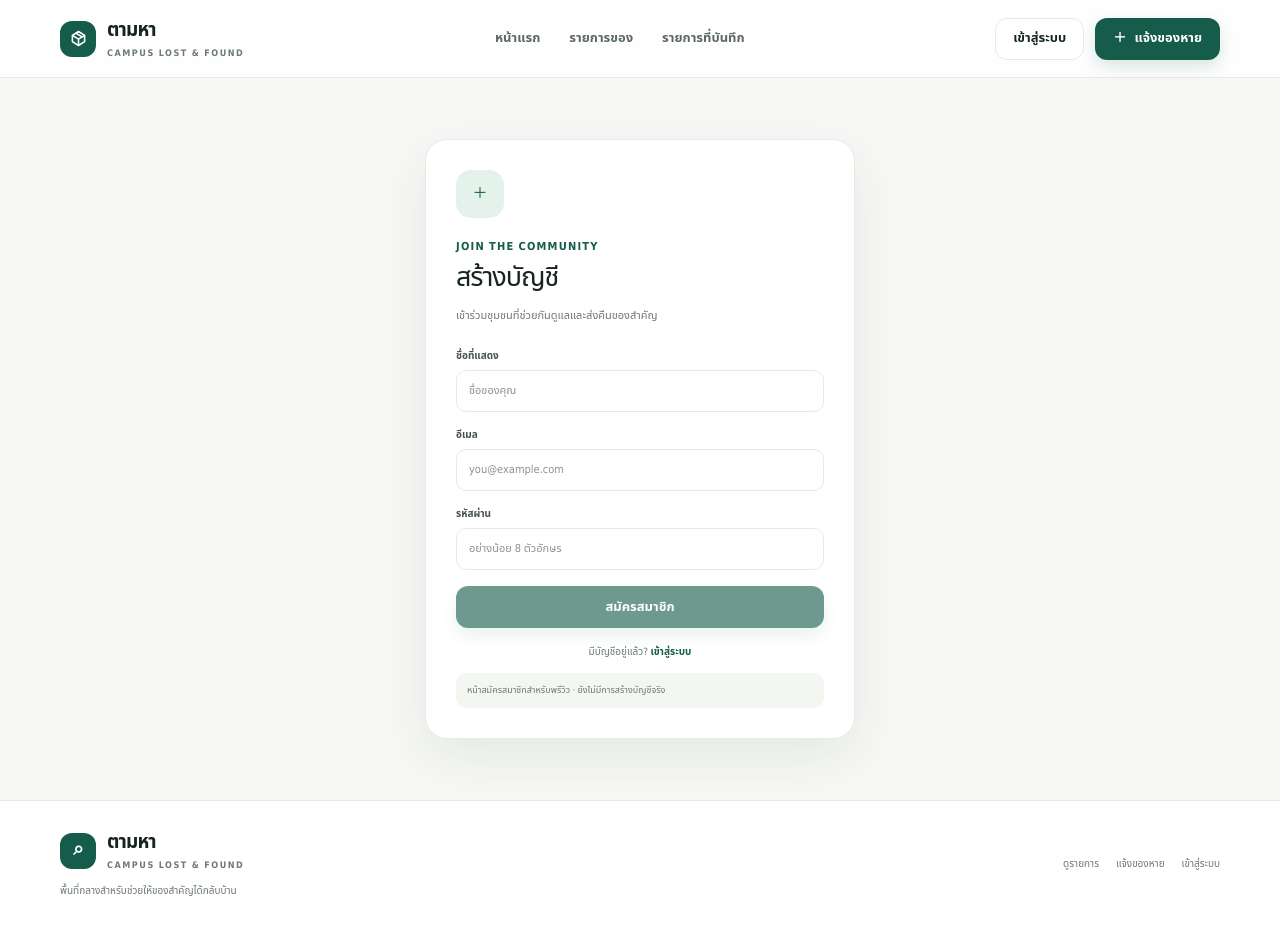
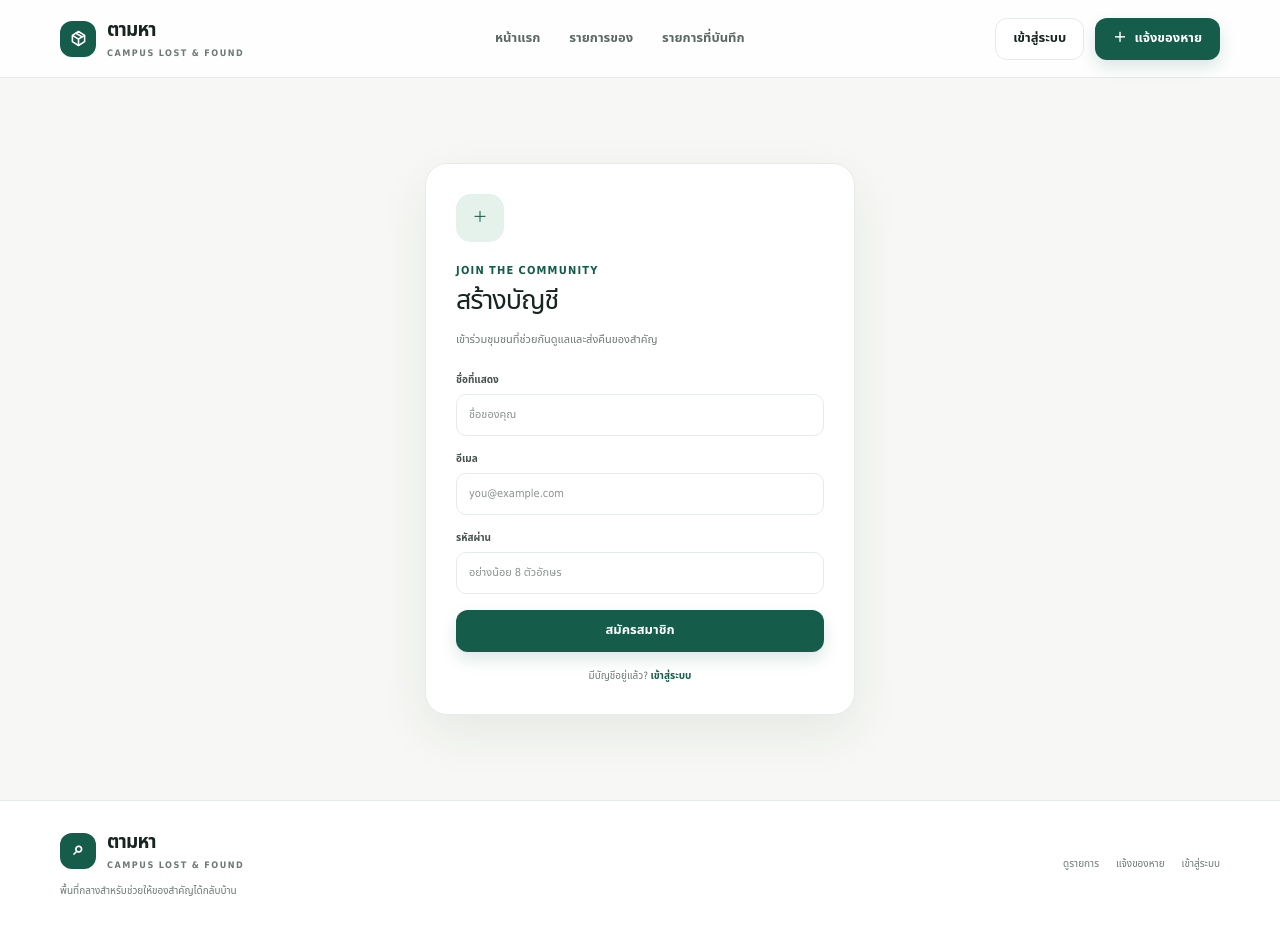
Before and after one commit to WindsurfHUB/react-final-project, a Next.js app: page /register in a window 1280 px wide. Built offline with nearby package versions, Linux system fonts and the light colour scheme; no server answers.

Commit message:
feat(auth): wire Supabase email forms
Replace the login and signup previews with client-side Supabase Auth, input validation, pending/error states, and email-confirmation feedback. Patch frontend dependency advisories and the homepage CTA alignment.

```diff
--- a/app/globals.css
+++ b/app/globals.css
@@ -116,7 +116,7 @@ button, a { -webkit-tap-highlight-color: transparent; }
 .item-card-footer span { color: var(--muted); font-size: 9px; }
 .item-card-footer b { color: var(--green); font-size: 10px; }
 
-.cta-band { display: grid; grid-template-columns: 1fr auto; align-items: center; gap: 25px; margin: 4px 0 62px; padding: 31px 35px; border-radius: 22px; background: var(--green); color: white; }
+.cta-band { display: grid; grid-template-columns: 1fr auto; align-items: center; gap: 25px; margin: 4px auto 62px; padding: 31px 35px; border-radius: 22px; background: var(--green); color: white; }
 .cta-band h2 { margin: 0; font-size: 22px; letter-spacing: -.035em; }
 .cta-band p { margin: 7px 0 0; color: rgba(255,255,255,.76); font-size: 12px; }
 .cta-band .button { background: white; color: var(--green); }
@@ -181,6 +181,11 @@ textarea.form-control { min-height: 88px; resize: vertical; }
 .auth-icon { width: 48px; height: 48px; display: grid; place-items: center; margin-bottom: 17px; border-radius: 15px; background: var(--green-soft); color: var(--green); }
 .auth-card h1 { margin: 0; font-size: 27px; letter-spacing: -.04em; }
 .auth-card > p { margin: 8px 0 24px; color: var(--muted); font-size: 11px; line-height: 1.75; }
+.auth-form .button { width: 100%; }
+.auth-form .button:disabled { cursor: wait; opacity: .65; }
+.auth-message { margin: 0 0 15px; padding: 10px 12px; border-radius: 10px; font-size: 11px; line-height: 1.6; }
+.auth-message-error { background: #fff0ed; color: #923c2c; }
+.auth-message-success { background: var(--green-soft); color: var(--green); }
 .auth-switch { margin-top: 17px; color: var(--muted); text-align: center; font-size: 10px; }
 .auth-switch a { color: var(--green); font-weight: 800; }
 .footer { padding: 28px 0; border-top: 1px solid var(--line); background: #fff; }
@@ -232,7 +237,7 @@ textarea.form-control { min-height: 88px; resize: vertical; }
   .section-heading .text-link { margin-top: 10px; white-space: nowrap; }
   .item-grid, .listing-grid { grid-template-columns: 1fr; gap: 13px; }
   .item-card-photo { height: 190px; }
-  .cta-band { grid-template-columns: 1fr; margin: 0 0 42px; padding: 23px; }
+  .cta-band { grid-template-columns: 1fr; margin: 0 auto 42px; padding: 23px; }
   .cta-band h2 { font-size: 19px; }
   .cta-band .button { justify-self: start; }
   .page-top { padding-top: 28px; }
--- a/app/layout.jsx
+++ b/app/layout.jsx
@@ -7,7 +7,7 @@ export const metadata = {
 
 export default function RootLayout({ children }) {
   return (
-    <html>
+    <html data-scroll-behavior="smooth">
       <body>{children}</body>
     </html>
   );
--- a/app/login/page.jsx
+++ b/app/login/page.jsx
@@ -1,4 +1,5 @@
 import Link from "next/link";
+import AuthForm from "../../components/AuthForm";
 import SiteFooter from "../../components/SiteFooter";
 import SiteHeader from "../../components/SiteHeader";
 
@@ -6,6 +7,19 @@ export const metadata = { title: "เข้าสู่ระบบ | ตาม
 
 export default function LoginPage() {
   return (
-    <div className="site-shell"><SiteHeader /><main className="container auth-wrap"><section className="auth-card"><span className="auth-icon">↗</span><div className="eyebrow">WELCOME BACK</div><h1>เข้าสู่ระบบ</h1><p>ลงชื่อเข้าใช้เพื่อแจ้งประกาศและติดตามสิ่งของที่กำลังตามหา</p><div className="form-field"><label className="form-label" htmlFor="email">อีเมล</label><input className="form-control" id="email" type="email" placeholder="you@example.com" /></div><div className="form-field"><label className="form-label" htmlFor="password">รหัสผ่าน</label><input className="form-control" id="password" type="password" placeholder="กรอกรหัสผ่าน" /></div><button className="button button-primary" type="button" aria-disabled="true" style={{ width: "100%" }}>เข้าสู่ระบบ</button><div className="auth-switch">ยังไม่มีบัญชี? <Link href="/register">สมัครสมาชิก</Link></div><div className="preview-note">หน้าลงชื่อเข้าใช้สำหรับพรีวิว · ระบบยืนยันตัวตนจะเชื่อมในขั้นถัดไป</div></section></main><SiteFooter /></div>
+    <div className="site-shell">
+      <SiteHeader />
+      <main className="container auth-wrap">
+        <section className="auth-card">
+          <span className="auth-icon">↗</span>
+          <div className="eyebrow">WELCOME BACK</div>
+          <h1>เข้าสู่ระบบ</h1>
+          <p>ลงชื่อเข้าใช้เพื่อแจ้งประกาศและติดตามสิ่งของที่กำลังตามหา</p>
+          <AuthForm mode="login" />
+          <div className="auth-switch">ยังไม่มีบัญชี? <Link href="/register">สมัครสมาชิก</Link></div>
+        </section>
+      </main>
+      <SiteFooter />
+    </div>
   );
 }
--- a/app/register/page.jsx
+++ b/app/register/page.jsx
@@ -1,4 +1,5 @@
 import Link from "next/link";
+import AuthForm from "../../components/AuthForm";
 import SiteFooter from "../../components/SiteFooter";
 import SiteHeader from "../../components/SiteHeader";
 
@@ -6,6 +7,19 @@ export const metadata = { title: "สมัครสมาชิก | ตาม
 
 export default function RegisterPage() {
   return (
-    <div className="site-shell"><SiteHeader /><main className="container auth-wrap"><section className="auth-card"><span className="auth-icon">＋</span><div className="eyebrow">JOIN THE COMMUNITY</div><h1>สร้างบัญชี</h1><p>เข้าร่วมชุมชนที่ช่วยกันดูแลและส่งคืนของสำคัญ</p><div className="form-field"><label className="form-label" htmlFor="name">ชื่อที่แสดง</label><input className="form-control" id="name" placeholder="ชื่อของคุณ" /></div><div className="form-field"><label className="form-label" htmlFor="register-email">อีเมล</label><input className="form-control" id="register-email" type="email" placeholder="you@example.com" /></div><div className="form-field"><label className="form-label" htmlFor="register-password">รหัสผ่าน</label><input className="form-control" id="register-password" type="password" placeholder="อย่างน้อย 8 ตัวอักษร" /></div><button className="button button-primary" type="button" aria-disabled="true" style={{ width: "100%" }}>สมัครสมาชิก</button><div className="auth-switch">มีบัญชีอยู่แล้ว? <Link href="/login">เข้าสู่ระบบ</Link></div><div className="preview-note">หน้าสมัครสมาชิกสำหรับพรีวิว · ยังไม่มีการสร้างบัญชีจริง</div></section></main><SiteFooter /></div>
+    <div className="site-shell">
+      <SiteHeader />
+      <main className="container auth-wrap">
+        <section className="auth-card">
+          <span className="auth-icon">＋</span>
+          <div className="eyebrow">JOIN THE COMMUNITY</div>
+          <h1>สร้างบัญชี</h1>
+          <p>เข้าร่วมชุมชนที่ช่วยกันดูแลและส่งคืนของสำคัญ</p>
+          <AuthForm mode="register" />
+          <div className="auth-switch">มีบัญชีอยู่แล้ว? <Link href="/login">เข้าสู่ระบบ</Link></div>
+        </section>
+      </main>
+      <SiteFooter />
+    </div>
   );
 }
--- /dev/null
+++ b/components/AuthForm.jsx
@@ -0,0 +1,135 @@
+"use client";
+
+import { useState } from "react";
+import { useRouter } from "next/navigation";
+import { createClient } from "../lib/supabase/client";
+
+export default function AuthForm({ mode }) {
+  const router = useRouter();
+  const isRegister = mode === "register";
+  const [pending, setPending] = useState(false);
+  const [feedback, setFeedback] = useState(null);
+
+  async function handleSubmit(event) {
+    event.preventDefault();
+    if (pending) return;
+
+    const form = event.currentTarget;
+    const formData = new FormData(form);
+    const email = String(formData.get("email") ?? "").trim();
+    const password = String(formData.get("password") ?? "");
+    const fullName = String(formData.get("fullName") ?? "").trim();
+
+    setPending(true);
+    setFeedback(null);
+
+    try {
+      const supabase = createClient();
+
+      if (isRegister) {
+        const { data, error } = await supabase.auth.signUp({
+          email,
+          password,
+          options: { data: { full_name: fullName } },
+        });
+
+        if (error) {
+          setFeedback({ type: "error", message: error.message });
+        } else if (data.session) {
+          router.replace("/items");
+          router.refresh();
+        } else {
+          setFeedback({
+            type: "success",
+            message: `ส่งลิงก์ยืนยันไปที่ ${email} แล้ว กรุณาตรวจสอบอีเมล`,
+          });
+          form.reset();
+        }
+        return;
+      }
+
+      const { error } = await supabase.auth.signInWithPassword({
+        email,
+        password,
+      });
+
+      if (error) {
+        setFeedback({ type: "error", message: error.message });
+        return;
+      }
+
+      router.replace("/items");
+      router.refresh();
+    } catch (error) {
+      setFeedback({
+        type: "error",
+        message: error?.message || "เกิดข้อผิดพลาด กรุณาลองอีกครั้ง",
+      });
+    } finally {
+      setPending(false);
+    }
+  }
+
+  return (
+    <form className="auth-form" onSubmit={handleSubmit}>
+      {isRegister ? (
+        <div className="form-field">
+          <label className="form-label" htmlFor="full-name">ชื่อที่แสดง</label>
+          <input
+            className="form-control"
+            id="full-name"
+            name="fullName"
+            autoComplete="name"
+            maxLength={80}
+            placeholder="ชื่อของคุณ"
+            required
+          />
+        </div>
+      ) : null}
+
+      <div className="form-field">
+        <label className="form-label" htmlFor="auth-email">อีเมล</label>
+        <input
+          className="form-control"
+          id="auth-email"
+          name="email"
+          type="email"
+          autoComplete="email"
+          autoCapitalize="none"
+          placeholder="you@example.com"
+          required
+        />
+      </div>
+
+      <div className="form-field">
+        <label className="form-label" htmlFor="auth-password">รหัสผ่าน</label>
+        <input
+          className="form-control"
+          id="auth-password"
+          name="password"
+          type="password"
+          autoComplete={isRegister ? "new-password" : "current-password"}
+          minLength={isRegister ? 8 : undefined}
+          placeholder={isRegister ? "อย่างน้อย 8 ตัวอักษร" : "กรอกรหัสผ่าน"}
+          required
+        />
+      </div>
+
+      {feedback ? (
+        <p
+          className={`auth-message auth-message-${feedback.type}`}
+          role={feedback.type === "error" ? "alert" : "status"}
+          aria-live="polite"
+        >
+          {feedback.message}
+        </p>
+      ) : null}
+
+      <button className="button button-primary" type="submit" disabled={pending}>
+        {pending
+          ? isRegister ? "กำลังสร้างบัญชี..." : "กำลังเข้าสู่ระบบ..."
+          : isRegister ? "สมัครสมาชิก" : "เข้าสู่ระบบ"}
+      </button>
+    </form>
+  );
+}
--- a/next.config.mjs
+++ b/next.config.mjs
@@ -1,4 +1,6 @@
 /** @type {import('next').NextConfig} */
-const nextConfig = {};
+const nextConfig = {
+	outputFileTracingRoot: process.cwd(),
+};
 
 export default nextConfig;
--- a/package.json
+++ b/package.json
@@ -10,9 +10,12 @@
   "dependencies": {
     "@supabase/ssr": "^0.12.7",
     "@supabase/supabase-js": "^2.117.2",
-    "next": "15.5.25",
+    "next": "15.5.27",
     "react": "19.1.0",
     "react-dom": "19.1.0"
+  },
+  "overrides": {
+    "postcss": "8.5.28"
   },
   "devDependencies": {
     "@tailwindcss/postcss": "^4.0.0",
```
Also changed, not shown: 1 other file (tests, documents, lock files or other folders).
